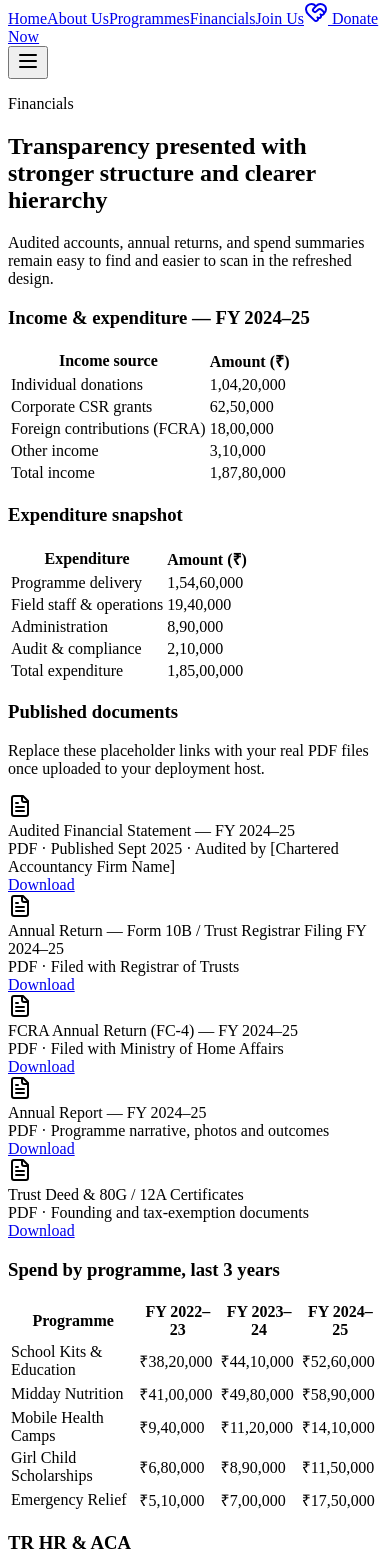
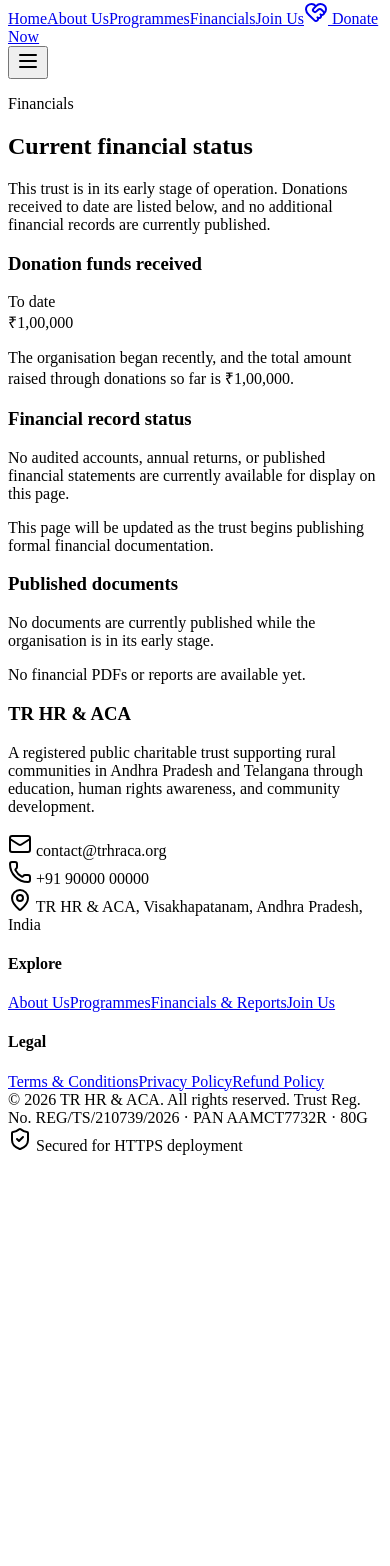
Before and after one commit to SeeraRamsai/Reacthraca, a React (Vite) app: page /financials in a window 390 px wide. Shown: the part 1302-2868 px from the top of the page. After the commit the page ends 2465 px from the top, so only its background shows below. Built offline with nearby package versions, Linux system fonts and the light colour scheme; the HTML template or start-up script is replaced by a standard one.

Commit message:
Updated details of members of the trust

```diff
--- a/src/data/site.js
+++ b/src/data/site.js
@@ -21,10 +21,10 @@ export const site = {
     ngoDarpanId: 'TS/2026/1024089',
   },
   impactCounters: [
-    { value: 48210, label: 'Children supported' },
-    { value: 312, label: 'Villages reached' },
-    { value: 9, label: 'Years of work' },
-    { value: 18400000, label: 'Rupees deployed this year', isCurrency: true },
+    { value: 200, label: 'People reached' },
+    { value: 8, label: 'Villages engaged' },
+    { value: 1, label: 'Year of active work' },
+    { value: 100000, label: 'Funds raised through donations', isCurrency: true },
   ],
   featuredAppeal: {
     tag: 'Urgent appeal',
@@ -110,53 +110,32 @@ export const site = {
   ],
   board: [
     {
-      role: 'Founder & Managing Trustee',
-      name: 'Tarmangi MatyaRaju',
-      bio: 'Former government schoolteacher leading field-first programmes across rural communities.',
+      role: 'Managing Trustee',
+      name: 'Gunda Srinivas',
+      bio: 'Leads the trust, coordinates outreach, and guides the organisation’s early-stage community work.',
     },
     {
       role: 'Chairperson',
-      name: 'Dr. Krishna Varma',
-      bio: 'Retired district health officer supporting public health and outreach strategy.',
+      name: 'Ravulapalli Tirupathayya',
+      bio: 'Provides leadership, oversight, and strategic guidance for the trust’s social and human rights work.',
     },
     {
       role: 'Treasurer',
-      name: 'Sunita Naidu',
-      bio: 'Chartered accountant overseeing review, controls, and annual audit readiness.',
+      name: 'Korra Nageshwara Rao',
+      bio: 'Manages financial stewardship and keeps the organisation’s records transparent and accountable.',
     },
     {
       role: 'Trustee, Programmes',
-      name: 'Ravi Prasad',
-      bio: 'Leads programme operations, volunteer coordination, and village partnership work.',
+      name: 'Rajya Lakshmi',
+      bio: 'Coordinates programme planning, volunteer engagement, and field-level implementation.',
     },
     {
       role: 'Trustee, Governance',
-      name: 'Anita Mehta',
-      bio: 'Corporate lawyer advising on compliance, governance, and CSR partnerships.',
+      name: 'Tarmangi MatyaRaju',
+      bio: 'Supports governance, community trust-building, and outreach efforts across the organisation’s work.',
     },
   ],
-  documents: [
-    {
-      title: 'Audited Financial Statement — FY 2024–25',
-      meta: 'PDF · Published Sept 2025 · Audited by [Chartered Accountancy Firm Name]',
-    },
-    {
-      title: 'Annual Return — Form 10B / Trust Registrar Filing FY 2024–25',
-      meta: 'PDF · Filed with Registrar of Trusts',
-    },
-    {
-      title: 'FCRA Annual Return (FC-4) — FY 2024–25',
-      meta: 'PDF · Filed with Ministry of Home Affairs',
-    },
-    {
-      title: 'Annual Report — FY 2024–25',
-      meta: 'PDF · Programme narrative, photos and outcomes',
-    },
-    {
-      title: 'Trust Deed & 80G / 12A Certificates',
-      meta: 'PDF · Founding and tax-exemption documents',
-    },
-  ],
+  documents: [],
   donation: {
     currencies: ['INR', 'USD', 'GBP', 'EUR'],
     oneTimeAmountsINR: [500, 1000, 2500, 5000],
--- a/src/pages/AboutPage.jsx
+++ b/src/pages/AboutPage.jsx
@@ -20,11 +20,13 @@ export default function AboutPage() {
           </div>
         </div>
         <div className="overflow-hidden rounded-[2rem] border border-slate-200 bg-white shadow-soft">
-          <img src={`${import.meta.env.BASE_URL}images/Founder.jpeg`} alt="Founder of TR HR & ACA" className="h-80 w-full object-cover object-top" />
+          <div className="bg-slate-100 p-4">
+            <img src={`${import.meta.env.BASE_URL}images/Founder.jpeg`} alt="Managing Trustee of TR HR & ACA" className="h-80 w-full rounded-[1.25rem] object-contain object-center" />
+          </div>
           <div className="p-6">
-            <div className="text-sm font-bold uppercase tracking-[0.2em] text-accent-600">Founder & Managing Trustee</div>
-            <h3 className="mt-2 font-display text-3xl text-slate-900">Tarmangi MatyaRaju</h3>
-            <p className="mt-3 text-sm leading-7 text-slate-600">Former government schoolteacher from Alluri Sitarama Raju district, leading TR HR & ACA since 2026.</p>
+            <div className="text-sm font-bold uppercase tracking-[0.2em] text-accent-600">Managing Trustee</div>
+            <h3 className="mt-2 font-display text-3xl text-slate-900">Gunda Srinivas</h3>
+            <p className="mt-3 text-sm leading-7 text-slate-600">Leadership role with a focus on community trust, rural outreach, and the organisation’s early-stage development work.</p>
           </div>
         </div>
       </section>
--- a/src/pages/FinancialsPage.jsx
+++ b/src/pages/FinancialsPage.jsx
@@ -7,116 +7,40 @@ export default function FinancialsPage() {
     <div className="page-shell py-16 sm:py-20">
       <SectionHeader
         eyebrow="Financials"
-        title="Transparency presented with stronger structure and clearer hierarchy"
-        description="Audited accounts, annual returns, and spend summaries remain easy to find and easier to scan in the refreshed design."
+        title="Current financial status"
+        description="This trust is in its early stage of operation. Donations received to date are listed below, and no additional financial records are currently published."
       />
 
       <section className="mt-14 grid gap-8 lg:grid-cols-2">
-        <TableCard
-          title="Income & expenditure — FY 2024–25"
-          headers={['Income source', 'Amount (₹)']}
-          rows={[
-            ['Individual donations', '1,04,20,000'],
-            ['Corporate CSR grants', '62,50,000'],
-            ['Foreign contributions (FCRA)', '18,00,000'],
-            ['Other income', '3,10,000'],
-            ['Total income', '1,87,80,000'],
-          ]}
-        />
-        <TableCard
-          title="Expenditure snapshot"
-          headers={['Expenditure', 'Amount (₹)']}
-          rows={[
-            ['Programme delivery', '1,54,60,000'],
-            ['Field staff & operations', '19,40,000'],
-            ['Administration', '8,90,000'],
-            ['Audit & compliance', '2,10,000'],
-            ['Total expenditure', '1,85,00,000'],
-          ]}
-        />
+        <div className="overflow-hidden rounded-[2rem] border border-slate-200 bg-white shadow-sm">
+          <div className="border-b border-slate-200 px-8 py-6">
+            <h3 className="font-display text-3xl text-slate-900">Donation funds received</h3>
+          </div>
+          <div className="p-8">
+            <div className="text-sm font-bold uppercase tracking-[0.2em] text-accent-600">To date</div>
+            <div className="mt-4 font-display text-5xl text-slate-900">₹1,00,000</div>
+            <p className="mt-4 text-sm leading-7 text-slate-600">The organisation began recently, and the total amount raised through donations so far is ₹1,00,000.</p>
+          </div>
+        </div>
+
+        <div className="overflow-hidden rounded-[2rem] border border-slate-200 bg-white shadow-sm">
+          <div className="border-b border-slate-200 px-8 py-6">
+            <h3 className="font-display text-3xl text-slate-900">Financial record status</h3>
+          </div>
+          <div className="p-8">
+            <p className="text-sm leading-8 text-slate-600">No audited accounts, annual returns, or published financial statements are currently available for display on this page.</p>
+            <p className="mt-4 text-sm leading-8 text-slate-600">This page will be updated as the trust begins publishing formal financial documentation.</p>
+          </div>
+        </div>
       </section>
 
       <section className="mt-16 rounded-[2rem] border border-slate-200 bg-white p-8 shadow-sm sm:p-10">
         <h3 className="font-display text-3xl text-slate-900">Published documents</h3>
-        <p className="mt-3 max-w-3xl text-sm leading-7 text-slate-600">Replace these placeholder links with your real PDF files once uploaded to your deployment host.</p>
-        <div className="mt-8 space-y-4">
-          {site.documents.map((doc) => (
-            <div key={doc.title} className="flex flex-col gap-4 rounded-[1.5rem] border border-slate-200 p-5 sm:flex-row sm:items-center sm:justify-between">
-              <div className="flex items-start gap-4">
-                <div className="rounded-2xl bg-brand-50 p-3 text-brand-700"><FileText className="h-5 w-5" /></div>
-                <div>
-                  <div className="font-semibold text-slate-900">{doc.title}</div>
-                  <div className="mt-1 text-sm text-slate-500">{doc.meta}</div>
-                </div>
-              </div>
-              <a href="#" className="inline-flex rounded-full border border-brand-200 px-5 py-3 text-sm font-bold text-brand-800">
-                Download
-              </a>
-            </div>
-          ))}
-        </div>
-      </section>
-
-      <section className="mt-16 overflow-hidden rounded-[2rem] border border-slate-200 bg-white shadow-sm">
-        <div className="border-b border-slate-200 px-8 py-6">
-          <h3 className="font-display text-3xl text-slate-900">Spend by programme, last 3 years</h3>
-        </div>
-        <div className="overflow-x-auto">
-          <table className="min-w-full text-left text-sm">
-            <thead className="bg-slate-50 text-slate-500">
-              <tr>
-                {['Programme', 'FY 2022–23', 'FY 2023–24', 'FY 2024–25'].map((head) => (
-                  <th key={head} className="px-8 py-4 font-semibold">{head}</th>
-                ))}
-              </tr>
-            </thead>
-            <tbody>
-              {[
-                ['School Kits & Education', '₹38,20,000', '₹44,10,000', '₹52,60,000'],
-                ['Midday Nutrition', '₹41,00,000', '₹49,80,000', '₹58,90,000'],
-                ['Mobile Health Camps', '₹9,40,000', '₹11,20,000', '₹14,10,000'],
-                ['Girl Child Scholarships', '₹6,80,000', '₹8,90,000', '₹11,50,000'],
-                ['Emergency Relief', '₹5,10,000', '₹7,00,000', '₹17,50,000'],
-              ].map((row) => (
-                <tr key={row[0]} className="border-t border-slate-200">
-                  {row.map((cell, index) => (
-                    <td key={cell} className={`px-8 py-4 ${index === 0 ? 'font-semibold text-slate-900' : 'text-slate-600'}`}>{cell}</td>
-                  ))}
-                </tr>
-              ))}
-            </tbody>
-          </table>
+        <p className="mt-3 max-w-3xl text-sm leading-7 text-slate-600">No documents are currently published while the organisation is in its early stage.</p>
+        <div className="mt-8 rounded-[1.5rem] border border-dashed border-slate-300 bg-slate-50 p-6 text-sm text-slate-600">
+          No financial PDFs or reports are available yet.
         </div>
       </section>
     </div>
   )
 }
-
-function TableCard({ title, headers, rows }) {
-  return (
-    <div className="overflow-hidden rounded-[2rem] border border-slate-200 bg-white shadow-sm">
-      <div className="border-b border-slate-200 px-8 py-6">
-        <h3 className="font-display text-3xl text-slate-900">{title}</h3>
-      </div>
-      <div className="overflow-x-auto">
-        <table className="min-w-full text-left text-sm">
-          <thead className="bg-slate-50 text-slate-500">
-            <tr>
-              {headers.map((header) => (
-                <th key={header} className="px-8 py-4 font-semibold">{header}</th>
-              ))}
-            </tr>
-          </thead>
-          <tbody>
-            {rows.map((row) => (
-              <tr key={row[0]} className="border-t border-slate-200">
-                <td className="px-8 py-4 font-semibold text-slate-900">{row[0]}</td>
-                <td className="px-8 py-4 text-slate-600">{row[1]}</td>
-              </tr>
-            ))}
-          </tbody>
-        </table>
-      </div>
-    </div>
-  )
-}
```
